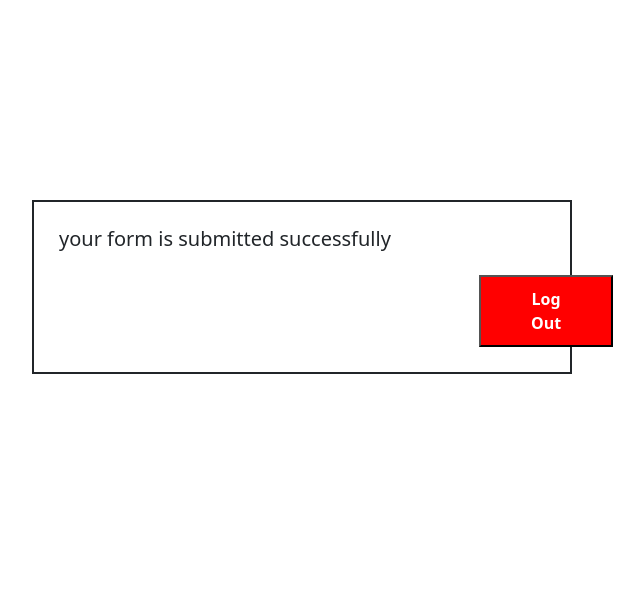
After one commit to MeghaRaj-M/bank, a Django app: page /submit in a window 1280 px wide. The commit adds this page. Shown: the part 170-784 px from the top of the page, without its empty margins (338-982 px from the left). Run offline with Django 4.2, Linux system fonts and the light colour scheme.

Commit message:
final commit

```diff
--- a/bank-project/bankproject/bankapp/urls.py
+++ b/bank-project/bankproject/bankapp/urls.py
@@ -12,6 +12,7 @@ urlpatterns = [
     path('trissur/', views.trissur, name="trissur"),
     path('add_account/', views.add_account, name='add_account'),
     path('get_branches/', views.get_branches, name='get_branches'),
-    path('logout', views.logout, name='logout')
+    path('logout', views.logout, name='logout'),
+    path('submit', views.submit, name='submit')
 
 ]
--- a/bank-project/bankproject/bankapp/views.py
+++ b/bank-project/bankproject/bankapp/views.py
@@ -88,6 +88,10 @@ def get_branches(request):
     return JsonResponse(data, safe=False)
 
 
+def submit(request):
+    return render(request, 'submit.html')
+
+
 def logout(request):
     auth.logout(request)
     return redirect('/')
--- a/bank-project/bankproject/templates/add_account.html
+++ b/bank-project/bankproject/templates/add_account.html
@@ -30,7 +30,7 @@
 </style>
 
 </head>
-<form method="post" action="" enctype="multipart/form-data" class="form-control" id="account-form">
+<form method="post" action="{% url 'submit' %}" enctype="multipart/form-data" class="form-control" id="account-form">
     {% csrf_token %}
 
     <label for="name">NAME:</label>
@@ -100,7 +100,7 @@
     <br>
 
     <input type="submit" value="Submit" style="background-color:green"><br>
-    <input type="submit" value="Log Out" style="background-color:red">
+<!--    <input type="submit" value="Log Out" style="background-color:red">-->
 </form>
 
 <script src="https://code.jquery.com/jquery-3.6.0.min.js"></script>
--- a/bank-project/bankproject/templates/login.html
+++ b/bank-project/bankproject/templates/login.html
@@ -18,8 +18,11 @@
      </div>
      <div class="col-sm-3">
          <input type ="submit" class="form-control" style="background-color:green;color:black;font-weight: bold;" value="Login"><br>
-             <a href="{% url 'register' %}">Register here!</a>
+         <a href="{% url 'register' %}">Register here!</a>
      </div>
+         {% for msg in messages %}
+         {{msg}}
+         {% endfor %}
 </form>
 </body>
 </html>
--- /dev/null
+++ b/bank-project/bankproject/templates/submit.html
@@ -0,0 +1,30 @@
+<!DOCTYPE html>
+<html lang="en">
+<head>
+    <meta charset="UTF-8">
+    <title>user</title>
+        <link href="https://cdn.jsdelivr.net/npm/bootstrap@5.3.2/dist/css/bootstrap.min.css" rel="stylesheet" integrity="sha384-T3c6CoIi6uLrA9TneNEoa7RxnatzjcDSCmG1MXxSR1GAsXEV/Dwwykc2MPK8M2HN" crossorigin="anonymous">
+<style>
+   .logout{ display: block;
+            margin-left:420px;
+            padding:10px 50px;
+            background-color:red;
+            color:white ;
+            font-weight: bold
+            }
+    h4{margin-left:350px;
+    }
+</style>
+</head>
+<body style= "margin:370px;border:2px solid; padding :25px">
+<form action="{% url 'logout' %}" method="post" enctype="multipart/form-data">
+    {% csrf_token %}
+    <div class="row g-3">
+    <h5>your form is submitted successfully</h5>
+      <div class="col-sm-7">
+                <button class="logout">Log Out</button>
+      </div>
+    </div>
+    </form>
+</body>
+</html>
```
Also changed, not shown: bank-project/bankproject/bankapp/migrations/0007_district_wikipedia_url.py (added), bank-project/bankproject/bankapp/migrations/0008_remove_district_wikipedia_url.py (added).
